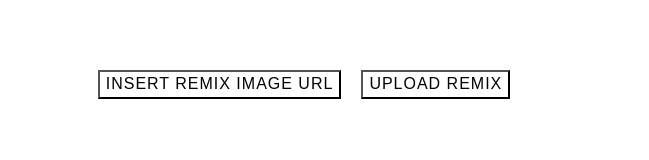
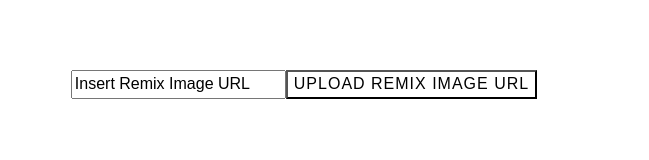
Before and after one commit to csills/REMIX, a React (Create React App) app in the folder client/: page /gallery/1 in a window 1280 px wide. Shown: the part 325-485 px from the top of the page, without its empty margins (316-965 px from the left). Built offline with nearby package versions, Linux system fonts and the light colour scheme; no server answers.

Commit message:
upload url input

```diff
--- a/client/src/ImageRemixHistory.js
+++ b/client/src/ImageRemixHistory.js
@@ -90,8 +90,9 @@ class ImageRemixHistory extends Component {
                             type='file'
                             onChange={this.fileSelectedHandler}
                             ref={fileInput => this.fileInput = fileInput}/>
-                            <button className="submitbuttons" onClick={() => this.fileInput.click()}>Insert Remix Image URL</button>
-                            <button className="submitbuttons" onClick={this.fileUploadHandler}>Upload Remix</button>
+                            <input name="registerEmail" value="Insert Remix Image URL" type="text" required />
+                            {/* <button className="submitbuttons" onClick={() => this.fileInput.click()}>Insert Remix Image URL</button> */}
+                            <button className="submitbuttons" onClick={this.fileUploadHandler}>Upload Remix Image URL</button>
                         </div>
                     </div>
                 </div>
```
